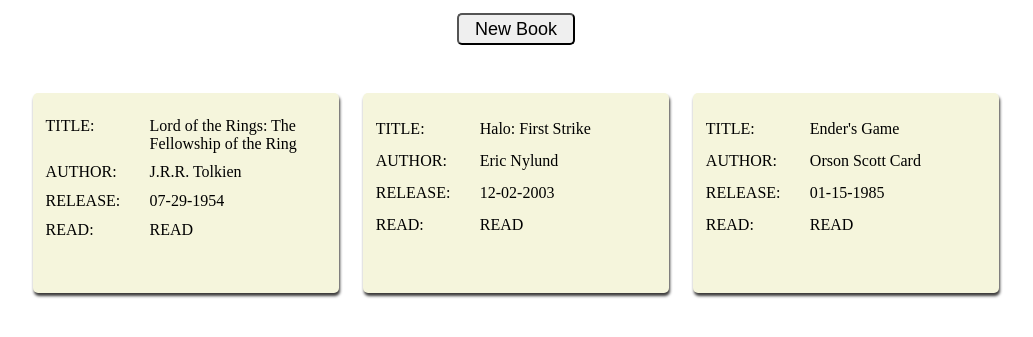
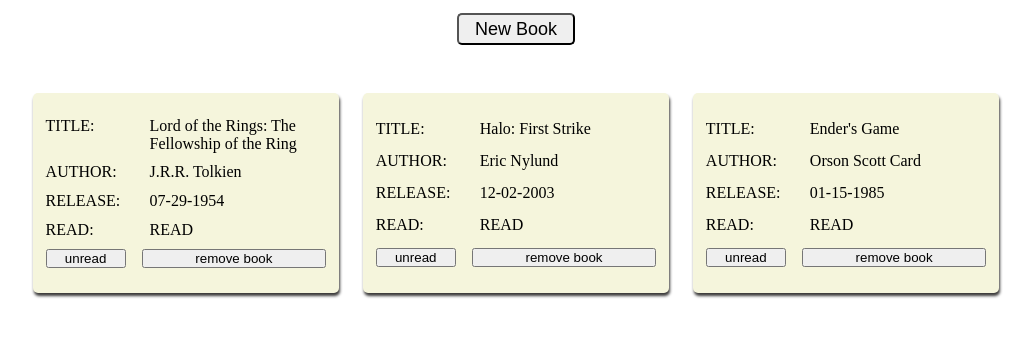
Before and after one commit to Ian-Wulf/Library, a plain HTML site: page index.html in a window 1280 px wide. Shown: the part 67-404 px from the top of the page, without its empty margins (124-1157 px from the left). Drawn offline with Linux system fonts and the light colour scheme.

Commit message:
Read Toggle -Added button to toggle a book's status of read or unread

```diff
--- a/library.js
+++ b/library.js
@@ -14,17 +14,26 @@
 
 // Toggle 'read' status of a book
 Book.prototype.toggleRead = function() {
+    let changeReadBtn = document.getElementById("toggle-read");
+    let readValue = document.querySelector(".read-value");
     if(this.read === "read") {
         this.read = "not read";
+        readValue.innerHTML = "UNREAD";
+        changeReadBtn.innerHTML = "read";
     } else {
         this.read = "read";
+        readValue.innerHTML = "READ";
+        changeReadBtn.innerHTML = "unread";
     }
 };
 
-// Adds a book to library
 function addBook(title, author, pubDate, read) {
     const newBook = new Book(title, author, pubDate, read);
     myLibrary.push(newBook);
+}
+
+function removeBook() {
+
 }
 
 function displayBooks() {
@@ -78,6 +87,31 @@
             }
         }
 
+        let lastRow = document.createElement("div");
+        lastRow.classList.add("lastRow");
+        card.appendChild(lastRow);
+
+        let changeRead = document.createElement("button");
+        changeRead.setAttribute("type", "button");
+        changeRead.setAttribute("id", "toggle-read");
+        if (book.read === "read") {
+            changeRead.innerHTML = "unread";
+        } else if (book.read === "not read") {
+            changeRead.innerHTML = "read";
+        }
+
+        changeRead.addEventListener("click", function() {
+            book.toggleRead();
+        });
+
+        lastRow.appendChild(changeRead);
+
+        let removeBtn = document.createElement("button");
+        removeBtn.setAttribute("type", "button");
+        removeBtn.setAttribute("id", "remove");
+        removeBtn.innerHTML = "remove book";
+        lastRow.appendChild(removeBtn);
+
         grid.appendChild(card);
 
     });
@@ -101,7 +135,7 @@
     dialog.classList.add("dialog");
 });
 
-submitBtn.addEventListener('click', function(e) {
+submitBtn.addEventListener('click', function() {
     const title = document.getElementById("title").value;
     const author = document.getElementById("author").value;
     const pubDate = document.getElementById("pubDate").value;
--- a/styles.css
+++ b/styles.css
@@ -84,3 +84,8 @@
 .bookCard div p:nth-child(2) {
     padding-left: 0.5rem;
 }
+
+.lastRow {
+    display: grid;
+    grid-template-columns: 1fr 1fr;
+}
```
